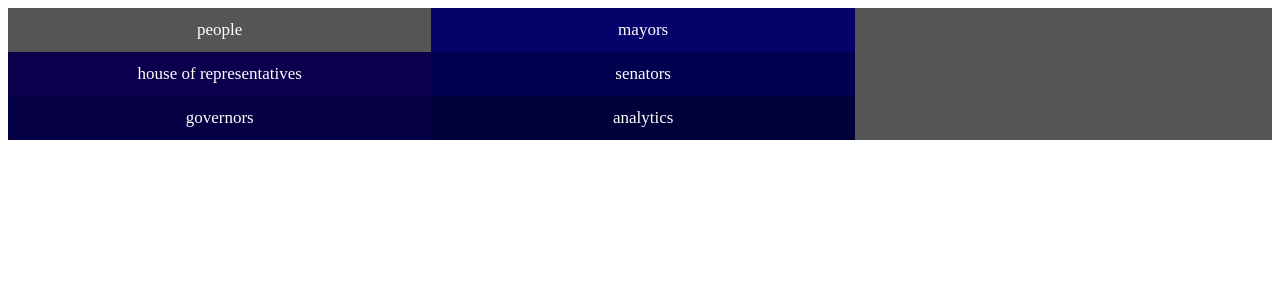
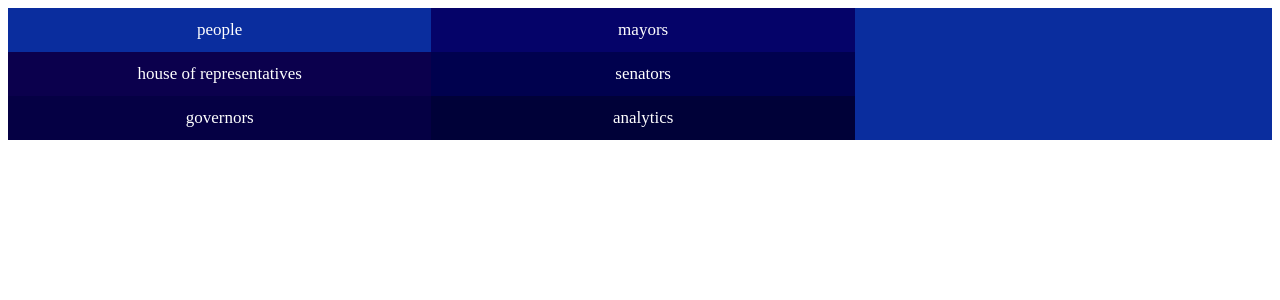
Before and after one commit to Cwiesen/DiversityInclusionFrontend, an Angular app: page / in a window 1280 px wide. Shown: the top 300 px of the page. Built offline with nearby package versions, Linux system fonts and the light colour scheme.

Commit message:
changed colors

```diff
--- a/src/app/dashboard/dashboard.component.css
+++ b/src/app/dashboard/dashboard.component.css
@@ -1,6 +1,6 @@
 .navbar {
     width: 100%;
-    background-color: #555;
+    background-color: rgb(10, 45, 158);
     overflow: auto;
     position: sticky;
     top: 0;
```
